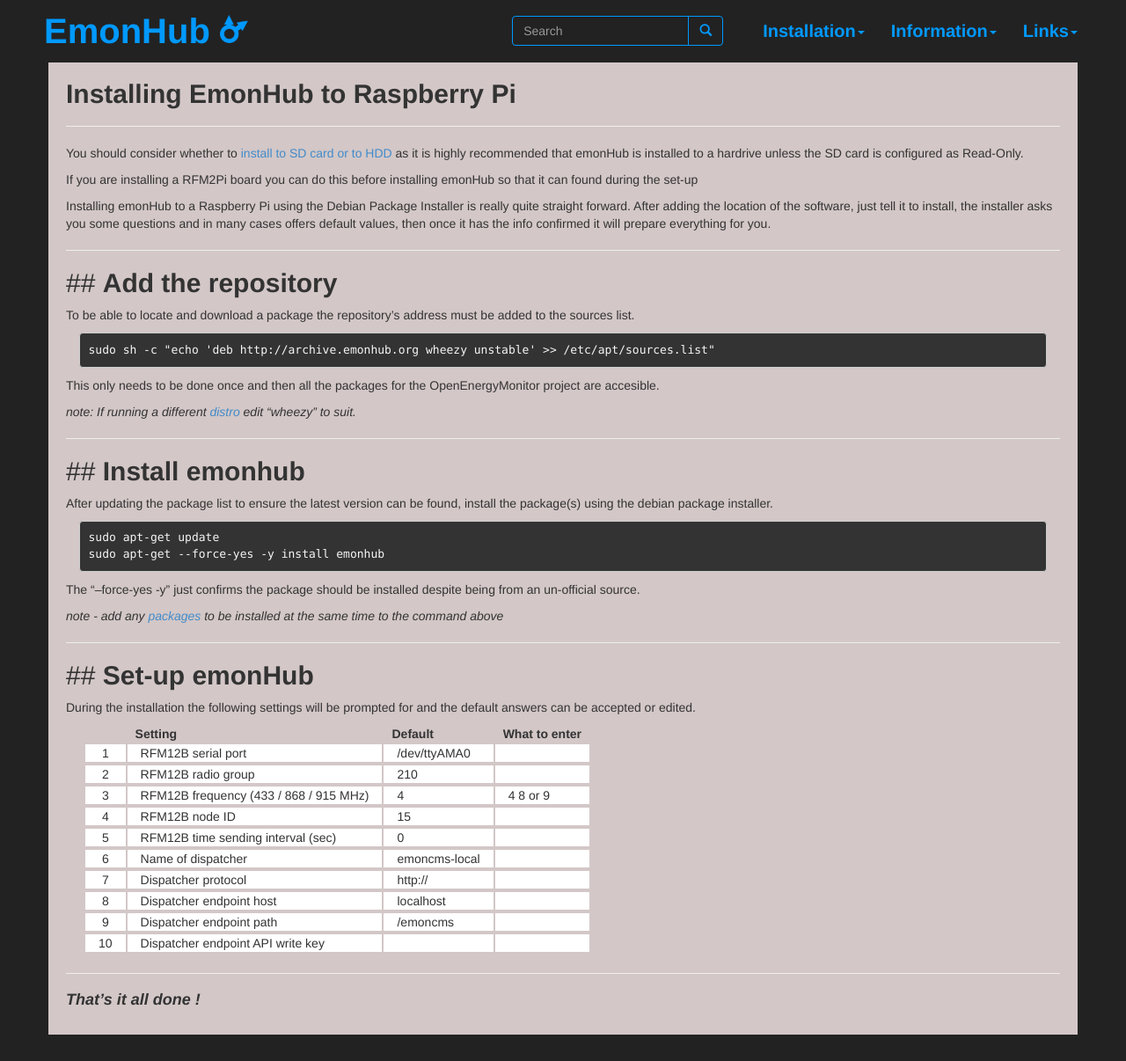
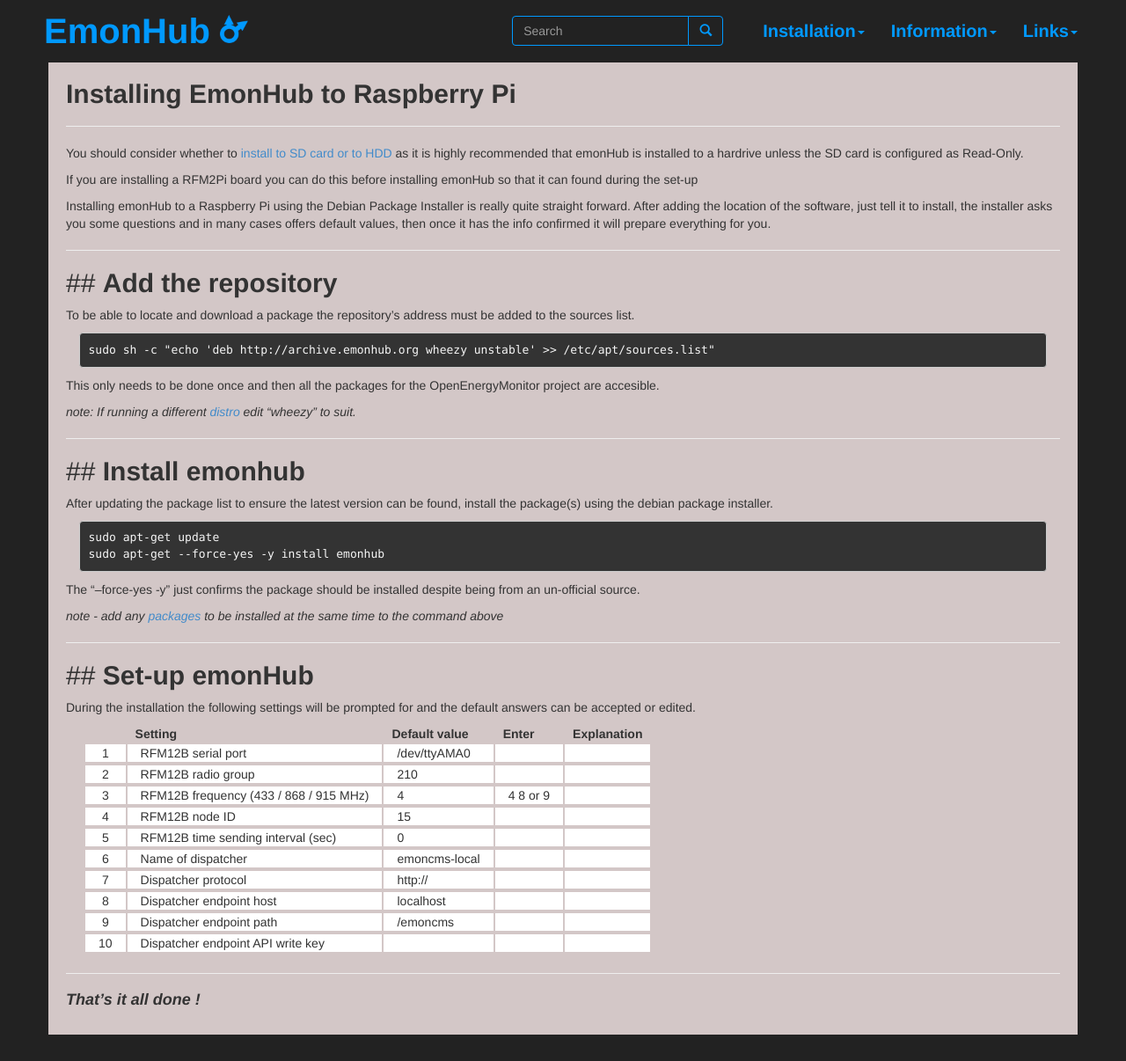
Before and after one commit to otherWIP/otherwip.github.io, a Jekyll site: the page built from documentation/install/raspberrypi/index.md, in a window 1280 px wide and 1206 px high. Shown: the whole window at 88% size. Built offline with Jekyll 4.4.1, drawn with Linux system fonts in a browser that asks for light colours; nearby versions of some CDN libraries.

Commit message:
Update hub_qa.md

```diff
--- a/_includes/info/setup/hub_qa.md
+++ b/_includes/info/setup/hub_qa.md
@@ -2,15 +2,15 @@
 
 During the installation the following settings will be prompted for and the default answers can be accepted or edited.
 
-|| Setting | Default | What to enter |
-| :---: | :--- | :--- | :--- |
-| 1 | RFM12B serial port | /dev/ttyAMA0 |  |
+|| Setting | Default value | Enter | Explanation|
+| :---: | :--- | :--- | :--- | :--- |
+| 1 | RFM12B serial port | /dev/ttyAMA0 |  ||
 | 2 | RFM12B radio group | 210 |  |
-| 3 | RFM12B frequency (433 / 868 / 915 MHz) | 4 | 4 8 or 9 |
-| 4 | RFM12B node ID | 15 | |
-| 5 | RFM12B time sending interval (sec) | 0 | |
-|6|Name of dispatcher|emoncms-local|
-|7|Dispatcher protocol|http://||
-|8|Dispatcher endpoint host|localhost||
-|9|Dispatcher endpoint path|/emoncms||
-|10|Dispatcher endpoint API write key|||
+| 3 | RFM12B frequency (433 / 868 / 915 MHz) | 4 | 4 8 or 9 ||
+| 4 | RFM12B node ID | 15 | ||
+| 5 | RFM12B time sending interval (sec) | 0 | | |
+|6|Name of dispatcher|emoncms-local||
+|7|Dispatcher protocol|http://|||
+|8|Dispatcher endpoint host|localhost|||
+|9|Dispatcher endpoint path|/emoncms|||
+|10|Dispatcher endpoint API write key||||
```
